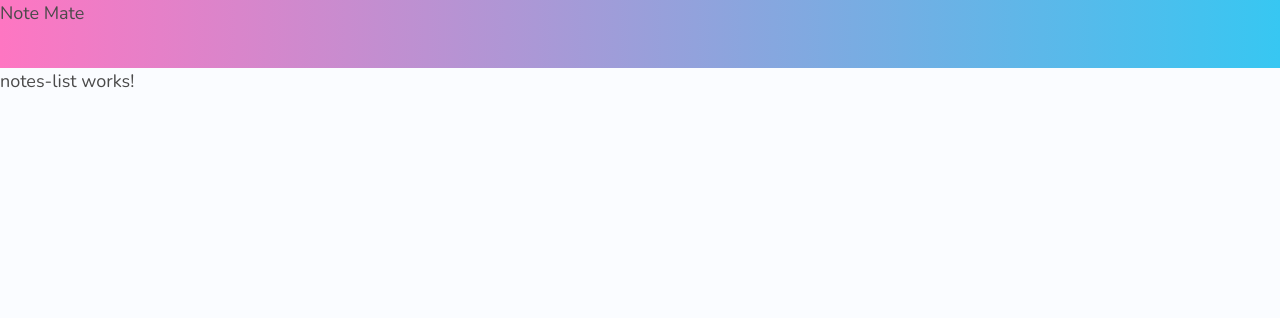
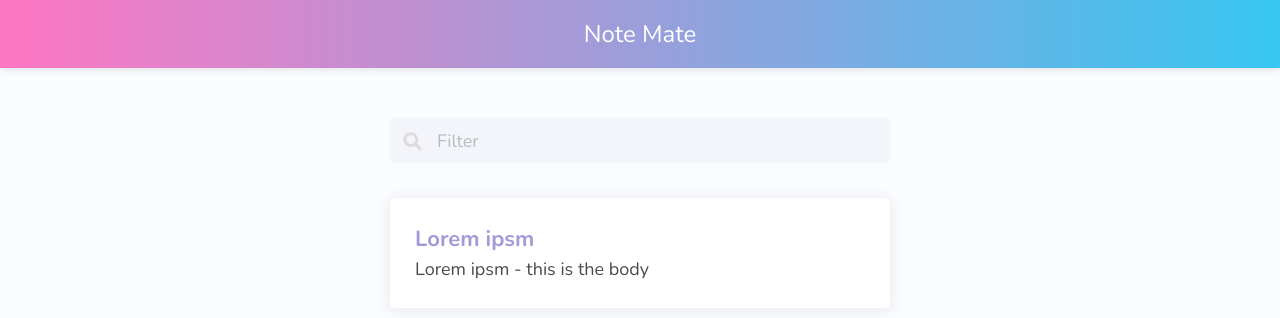
Before and after one commit to annagriffin/notes-app, an Angular app: page / in a window 1280 px wide. Shown: the top 318 px of the page. Built offline with nearby package versions, Linux system fonts and the light colour scheme.

Commit message:
adding additional styling

```diff
--- a/src/app/app.module.ts
+++ b/src/app/app.module.ts
@@ -5,12 +5,14 @@ import { AppRoutingModule } from './app-routing.module';
 import { AppComponent } from './app.component';
 import { NotesListComponent } from './pages/notes-list/notes-list.component';
 import { MainLayoutComponent } from './pages/main-layout/main-layout.component';
+import { NoteCardComponent } from './note-card/note-card.component';
 
 @NgModule({
   declarations: [
     AppComponent,
     NotesListComponent,
-    MainLayoutComponent
+    MainLayoutComponent,
+    NoteCardComponent
   ],
   imports: [
     BrowserModule,
--- /dev/null
+++ b/src/app/note-card/note-card.component.html
@@ -0,0 +1,12 @@
+<div #container class="note-card-container">
+<div class="note-card-content">
+  <h1 class="note-card-title">Lorem ipsm</h1>
+
+  <div class="note-card-body">Lorem ipsm - this is the body</div>
+</div>
+
+<div class="x-button"></div>
+
+
+
+</div>
--- /dev/null
+++ b/src/app/note-card/note-card.component.scss
@@ -0,0 +1,53 @@
+@import '../../main-styles.scss';
+
+.note-card-container {
+  background: white;
+  border-radius: 5px;
+  position: relative;
+
+  box-shadow: 0px 2px 15px 2px rgba(black, 0.068);
+  transition: box-shadow 0.2s ease-out;
+
+  &:hover {
+    cursor: pointer;
+    box-shadow: 0 0 0 4px rgba(black, 0.068);
+
+    .x-button {
+      opacity: 1;
+      transition-delay: 0.35s;
+    }
+  }
+
+
+  .note-card-content {
+    padding: 25px;
+
+    .note-card-title {
+      font-size: 22px;
+      font-weight: bold;
+      color: $purple;
+    }
+  }
+}
+
+
+.x-button {
+  position: absolute;
+  top: 12px;
+  right: 12px;
+  height: 34px;
+  width: 34px;
+
+  background-color: $light-red;
+  background-image: url('../../assets/delete_icon.svg');
+  background-repeat: no-repeat;
+  background-position: center;
+
+  border-radius: 4px;
+
+  transition: opactiy 0.2s ease-out;
+
+
+  // hide button
+  opacity: 0;
+}
--- /dev/null
+++ b/src/app/note-card/note-card.component.ts
@@ -0,0 +1,15 @@
+import { Component, OnInit } from '@angular/core';
+
+@Component({
+  selector: 'app-note-card',
+  templateUrl: './note-card.component.html',
+  styleUrls: ['./note-card.component.scss']
+})
+export class NoteCardComponent implements OnInit {
+
+  constructor() { }
+
+  ngOnInit() {
+  }
+
+}
--- a/src/app/pages/main-layout/main-layout.component.scss
+++ b/src/app/pages/main-layout/main-layout.component.scss
@@ -17,6 +17,17 @@
   width: 100%;
   height: 68px;
   background: linear-gradient(to right, $pink, $blue);
-  display: felx;
-  flex-shirk: 0;
+
+  box-shadow: 0 0 10px 0 rgba(black, 0.15);
+
+  display: flex;
+  flex-shrink: 0;
+
+  justify-content: center;
+  align-items: center;
+
+  h1 {
+    color: white;
+    font-size: 24px;
+  }
 }
--- a/src/app/pages/notes-list/notes-list.component.html
+++ b/src/app/pages/notes-list/notes-list.component.html
@@ -1 +1,20 @@
-<p>notes-list works!</p>
+<div class="main-container">
+
+
+  <div class="search-bar-container">
+    <div class="field">
+      <p class="control has-icons-left">
+        <input class="input" type="text" placeholder="Filter">
+        <span class="icon is-small is-left">
+          <i class="fas fa-search"></i>
+        </span>
+      </p>
+    </div>
+  </div>
+
+  <div class="notes-list">
+    <app-note-card></app-note-card>
+  </div>
+
+
+</div>
--- a/src/app/pages/notes-list/notes-list.component.scss
+++ b/src/app/pages/notes-list/notes-list.component.scss
@@ -0,0 +1,12 @@
+.main-container {
+  display: flex;
+  flex-direction: column;
+  max-width: 500px;
+
+  margin: auto;
+  padding-top: 50px;
+}
+
+.notes-list {
+  margin-top: 35px;
+}
--- a/src/index.html
+++ b/src/index.html
@@ -6,6 +6,7 @@
   <base href="/">
   <meta name="viewport" content="width=device-width, initial-scale=1">
   <link rel="icon" type="image/x-icon" href="favicon.ico">
+  <link rel="stylesheet" href="https://use.fontawesome.com/releases/v5.7.2/css/all.css" integrity="sha384-fnmOCqbTlWIlj8LyTjo7mOUStjsKC4pOpQbqyi7RrhN7udi9RwhKkMHpvLbHG9Sr" crossorigin="anonymous">
 </head>
 <body>
   <app-root></app-root>
```
Also changed, not shown: src/assets/delete_icon.svg (added).
